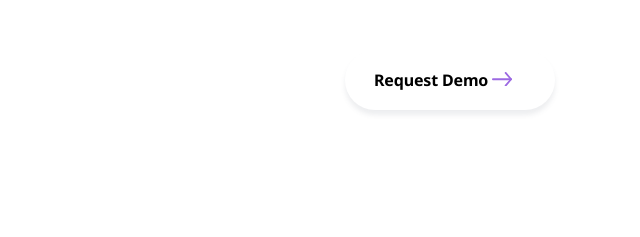
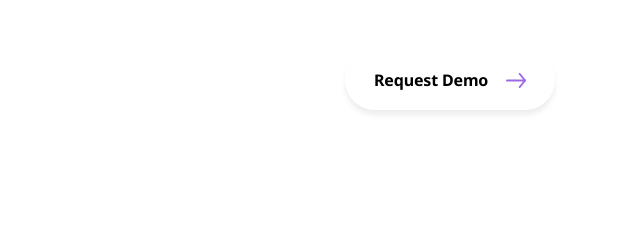
Before and after one commit to haesoo-y/Data_Warehouse_Homepage, a plain HTML site: page index.html in a window 1280 px wide. Shown: the top 237 px of the page, 640-1280 px from the left. Drawn offline with Linux system fonts and the light colour scheme.

Commit message:
landing(5)

```diff
--- a/style.css
+++ b/style.css
@@ -68,21 +68,18 @@ p {
 
 
 .button-text {
-    width: 100%;
+    display: block;
+    width: 152px;
     font-size: 16px;
     letter-spacing: -0.01em;
     font-weight: 700;
-    margin-right: 20px;
-}
-
-.text-arrow-button::after {
-    display: inline-block;
-    content: "";
-    width: 20px;
-    height: 14px;
     background-image: url(./assets/arrow.svg);
     background-repeat: no-repeat;
     background-size: 20px auto;
+    background-position: right;
+
+
+    /* margin-right: 20px; */
 }
 
 
```
